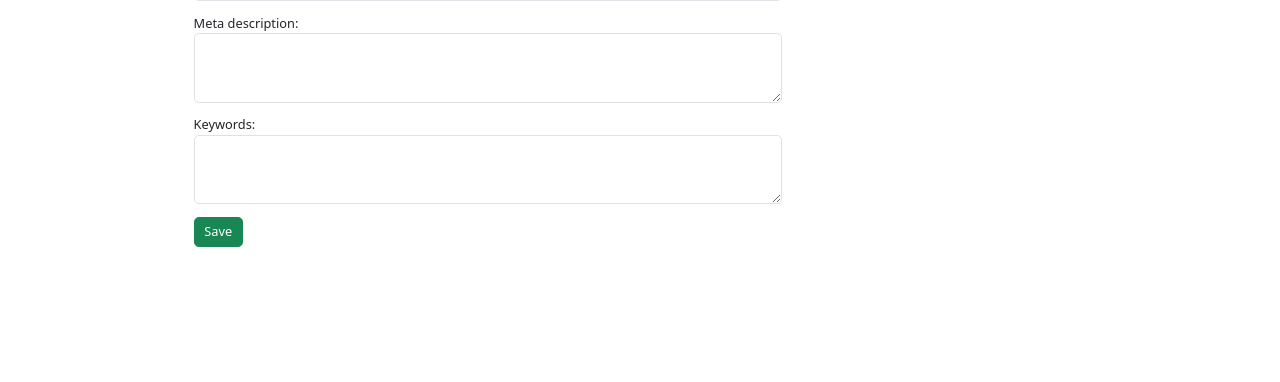
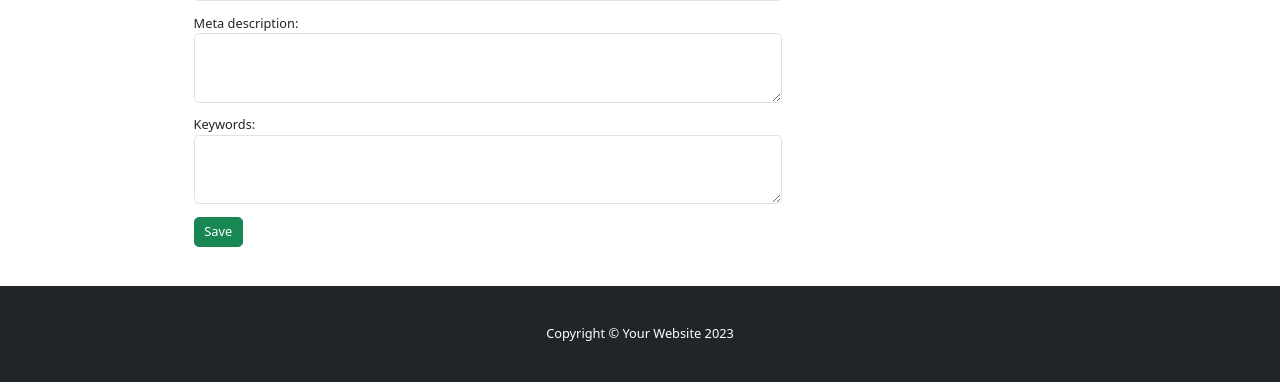
Before and after one commit to elBukhara/Articles, a Django app: page /create/ in a window 1280 px wide. Shown: the part 788-1170 px from the top of the page. Before the commit the page ends 1035 px from the top, so only its background shows below. Run offline with Django 5.2, Linux system fonts and the light colour scheme; data that the repository does not hold is empty; some libraries are stand-ins or nearby versions.

Commit message:
footer on bottom added

```diff
--- a/frontend/templates/blog/articles.html
+++ b/frontend/templates/blog/articles.html
@@ -105,6 +105,9 @@
     </div>
 </div>
 
+<!-- Footer -->
+{% include 'partials/footer.html' %}
+
 <script type="module" src="{% static 'javascript/articles_scroll.js' %}"></script>
 <link rel="stylesheet" href="{% static 'css/carousel.css' %}">
 
--- a/frontend/templates/blog/category_list.html
+++ b/frontend/templates/blog/category_list.html
@@ -51,6 +51,9 @@
     </div>
 </div>
 
+{% include 'partials/footer.html' %}
+
+
 <script>
     document.addEventListener('DOMContentLoaded', function() {
         const searchInput = document.getElementById('search-input');
--- a/frontend/templates/blog/create_article.html
+++ b/frontend/templates/blog/create_article.html
@@ -4,7 +4,7 @@
 
 
 {% block body %}
-<main class="container mt-5">
+<main class="container my-5">
     <div class="alert alert-danger d-none" id="warning-alert" role="alert">
       You must sign in to add an article. <a href="{% url 'users:login' %}" class="alert-link">Login</a>.
     </div>
@@ -52,6 +52,8 @@
     </form>
 </main>
 
+{% include 'partials/footer.html' %}
+
 <script>
   document.addEventListener('DOMContentLoaded', () => {
     const button = document.querySelector('#button-alert')
--- a/frontend/templates/blog/edit_article.html
+++ b/frontend/templates/blog/edit_article.html
@@ -4,7 +4,7 @@
 
 
 {% block body %}
-<main class="container mt-5">
+<main class="container my-5">
     <h2>Edit The Article:</h2>
     <form method="post" enctype="multipart/form-data">
       {% csrf_token %}
@@ -48,4 +48,6 @@
     </form>
 </main>
 
+{% include 'partials/footer.html' %}
+
 {% endblock %}
--- a/frontend/templates/layout.html
+++ b/frontend/templates/layout.html
@@ -17,7 +17,7 @@
     <link href="https://fonts.googleapis.com/css2?family=Jost&display=swap" rel="stylesheet">
     <!-- Font Size End -->
 </head>
-<body>
+<body class="d-flex flex-column min-vh-100 p-0">
     <!-- Navbar -->
     {% include 'partials/navbar.html' %}
 
--- a/frontend/templates/partials/footer.html
+++ b/frontend/templates/partials/footer.html
@@ -1,3 +1,3 @@
-<footer class="py-5 bg-dark">
+<footer class="py-5 bg-dark mt-auto">
     <div class="container"><p class="m-0 text-center text-white">Copyright &copy; Your Website 2023</p></div>
 </footer>
--- a/frontend/templates/users/login.html
+++ b/frontend/templates/users/login.html
@@ -9,7 +9,7 @@
   </div>
 {% endif %}
 
-<main class="form-signin mt-5">
+<main class="form-signin my-5">
   <div class="container">
     <div class="row">
       <div class="col-md-8">
```
Also changed, not shown: frontend/templates/users/registration.html (+0 -8 lines).
